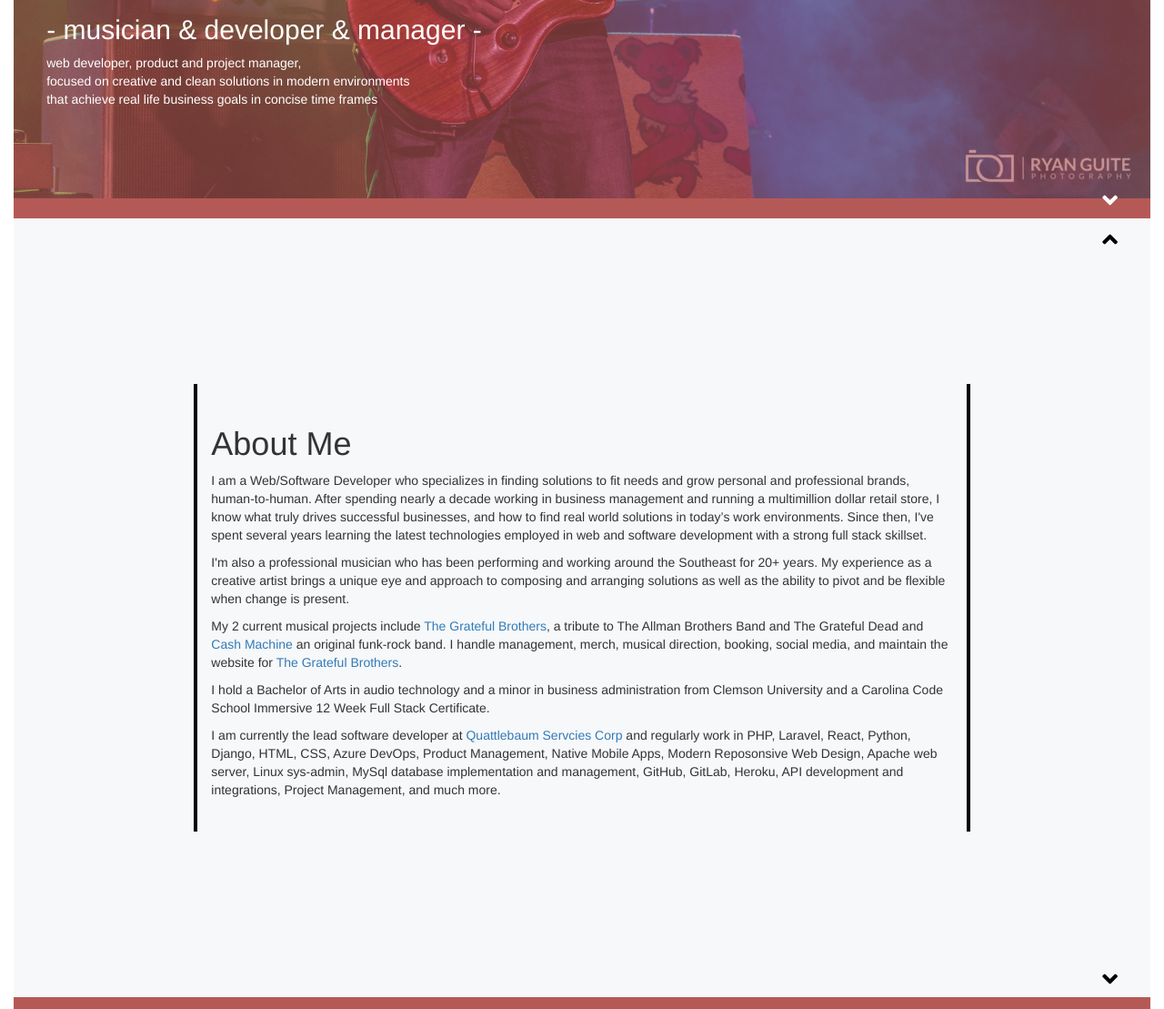
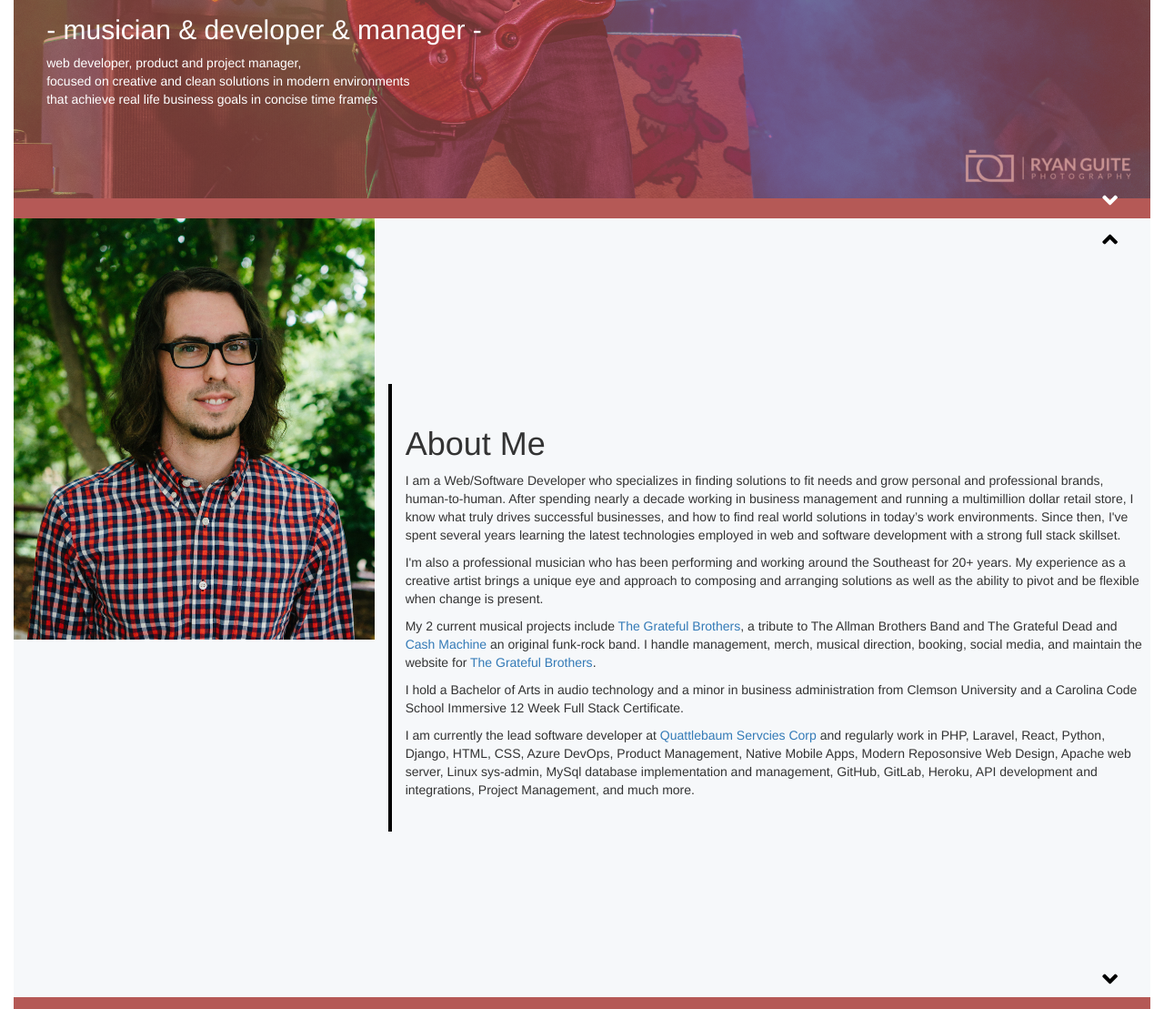
Before and after one commit to Fluffhead88/thigpen-portfolio, a Django app: page / in a window 1280 px wide. Shown: the part 616-1725 px from the top of the page at 91% size. Run offline with Django 3.2, Linux system fonts and the light colour scheme; some libraries are stand-ins or nearby versions; some web fonts are replaced.

Commit message:
added headshot

```diff
--- a/app/templates/index.html
+++ b/app/templates/index.html
@@ -69,7 +69,9 @@
 				<a class="section2-nav-up" href="#top"><i class="fas fa-angle-up"></i></a>
 				<a class="section2-nav-down" href="#project_cards"><i class="fas fa-angle-down"></i></a>
 				<div class="row about_me_row">
-					<div class="col-2"></div>
+					<div class="col-4">
+						<div class=""><img class="" src="{% static 'images/Zach_headshot.jpg'%}" alt=""></div>
+					</div>
 					<div class="col-lg-8 col-md-8 col-xs-8 about_me_text">
 						<h1>About Me</h1>
 						<p>I am a Web/Software Developer who specializes in finding solutions to fit needs and grow personal and professional brands, human-to-human. After spending nearly a decade working in business management and
@@ -81,7 +83,7 @@
 						<p>I hold a Bachelor of Arts in audio technology and a minor in business administration from Clemson University and a Carolina Code School Immersive 12 Week Full Stack Certificate.</p>
 						<p>I am currently the lead software developer at <a href="https://.quattlebaum.co" >Quattlebaum Servcies Corp</a> and regularly work in PHP, Laravel, React, Python, Django, HTML, CSS, Azure DevOps, Product Management, Native Mobile Apps, Modern Reposonsive Web Design, Apache web server, Linux sys-admin, MySql database implementation and management, GitHub, GitLab, Heroku, API development and integrations, Project Management, and much more.</p>
 					</div>
-					<div class="col-2"></div>
+					<!-- <div class="col-2"></div> -->
 				</div>
 			</section>
 			<section id="project_cards">
```
Also changed, not shown: static/images/Zach_headshot.jpg (added), 1 other file.
